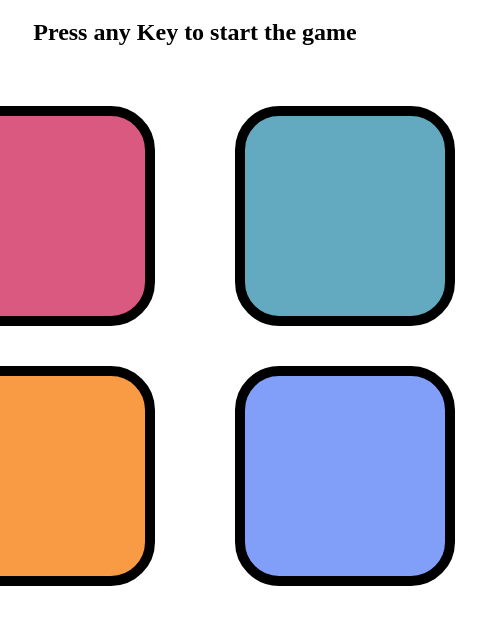
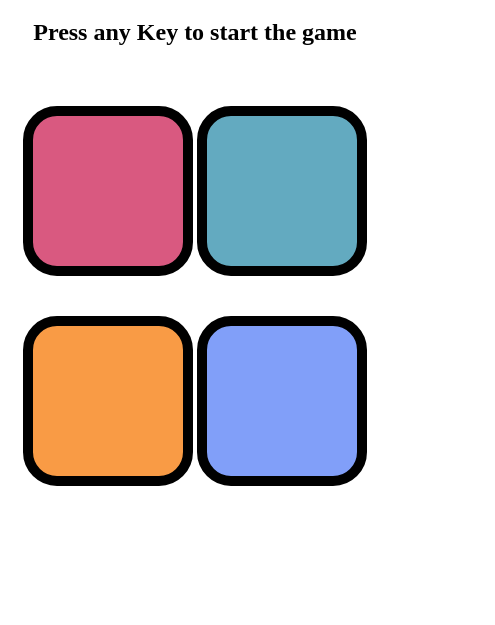
Before and after one commit to RohitKamble123/simon-says, a plain HTML site: page index.html in a window 390 px wide. Shown: the part 61-686 px from the top of the page, 495 px wide, since content can reach past the window. Drawn offline with Linux system fonts and the light colour scheme.

Commit message:
Update style.css

```diff
--- a/style.css
+++ b/style.css
@@ -34,3 +34,11 @@ justify-content: center;
 .userflash{
     background-color: green;
 }
+@media (max-width: 768px) {
+    .btn {
+        height: 150px;
+        width: 150px;
+        margin-left: 2px;
+        margin-right: 2px;
+    }
+}
```
